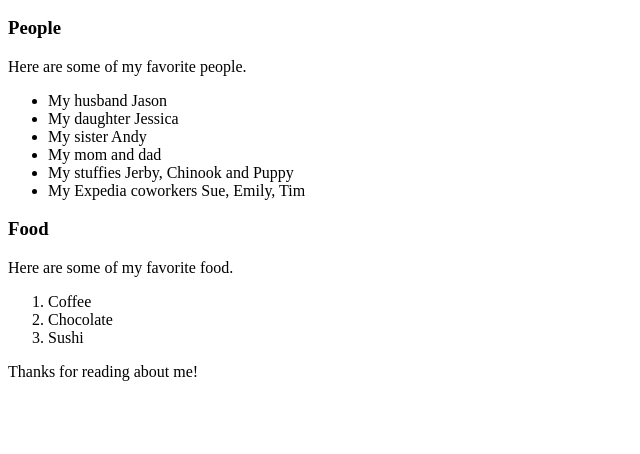
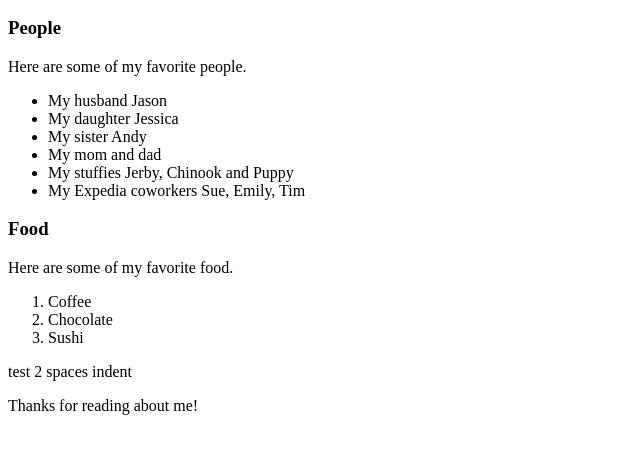
Before and after one commit to bernicecarbaugh/my-first-webpage, a plain HTML site: page favorite-things.html in a window 1280 px wide. Shown: the part 110-564 px from the top of the page, without its empty margins (0-640 px from the left). Drawn offline with Linux system fonts and the light colour scheme.

```diff
--- a/favorite-things.html
+++ b/favorite-things.html
@@ -25,6 +25,7 @@
       <li>Chocolate</li>
       <li>Sushi</li>
     </ol>
+    <p> test 2 spaces indent</p>
 
     <p>Thanks for reading about me!</p>
   </body>
```
Also changed, not shown: img/jessica.jpg (added), 4 other files. Lines whose indentation alone changed are shown as unchanged.
